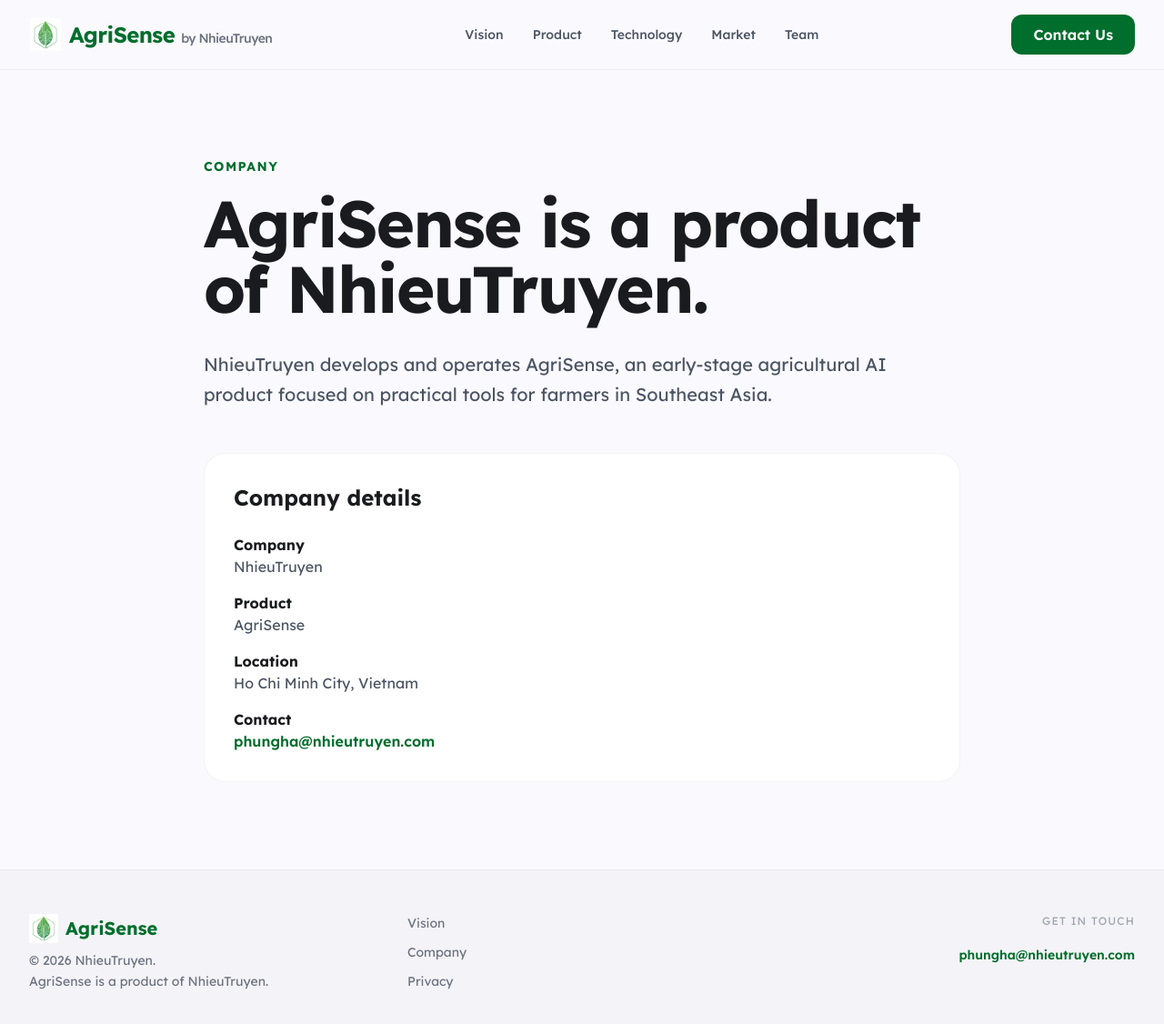
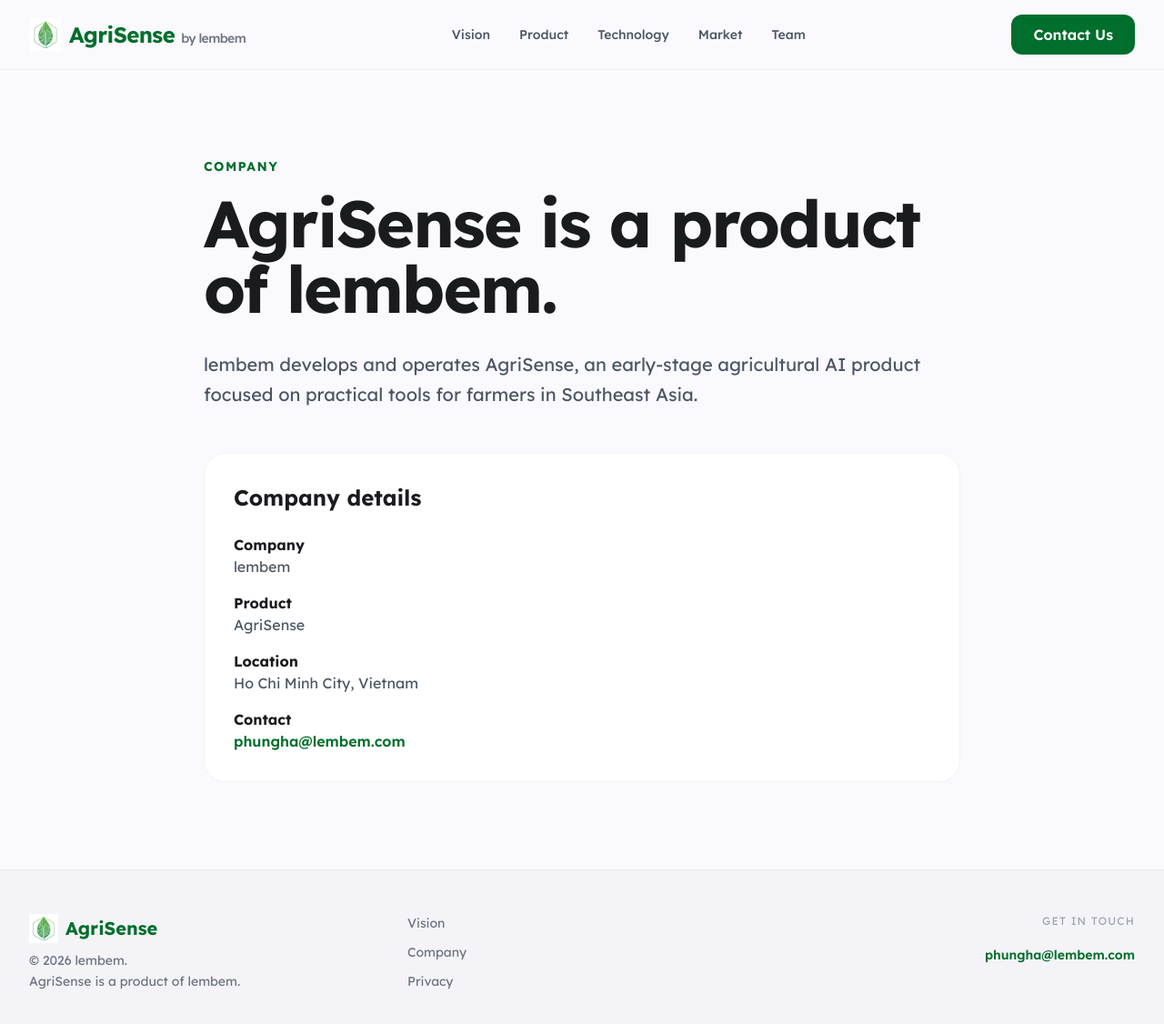
Before and after one commit to yanghoxom/agrisense-ai, a website: page company.html in a window 1280 px wide. Shown: the whole page at 91% size. Drawn offline with nearby package versions, Linux system fonts and the light colour scheme.

Commit message:
Replace NhieuTruyen branding with lembem

```diff
--- a/company.html
+++ b/company.html
@@ -5,8 +5,8 @@
 <meta name="viewport" content="width=device-width, initial-scale=1.0"/>
 <link rel="icon" type="image/png" href="logo.png"/>
 <link rel="apple-touch-icon" href="logo.png"/>
-<title>Company | AgriSense by NhieuTruyen</title>
-<meta name="description" content="AgriSense is an agricultural AI product developed and operated by NhieuTruyen in Ho Chi Minh City, Vietnam."/>
+<title>Company | AgriSense by lembem</title>
+<meta name="description" content="AgriSense is an agricultural AI product developed and operated by lembem in Ho Chi Minh City, Vietnam."/>
 <script src="https://cdn.tailwindcss.com"></script>
 <link href="https://fonts.googleapis.com/css2?family=Lexend:wght@300;400;500;600;700;800&amp;display=swap" rel="stylesheet"/>
 <style>body { font-family: 'Lexend', sans-serif; }</style>
@@ -16,7 +16,7 @@
 <div class="flex justify-between items-center px-8 py-4 max-w-7xl mx-auto">
 <a class="flex items-center gap-2 no-underline" href="index.html">
 <img src="logo.png" alt="AgriSense Logo" class="h-9 w-9 object-contain"/>
-<span class="text-2xl font-bold text-[#006e2c] tracking-tight">AgriSense <span class="text-sm font-medium text-gray-500">by NhieuTruyen</span></span>
+<span class="text-2xl font-bold text-[#006e2c] tracking-tight">AgriSense <span class="text-sm font-medium text-gray-500">by lembem</span></span>
 </a>
 <div class="hidden md:flex gap-8 items-center text-sm font-medium">
 <a class="text-gray-600 hover:text-[#006e2c]" href="index.html">Vision</a>
@@ -25,20 +25,20 @@
 <a class="text-gray-600 hover:text-[#006e2c]" href="market.html">Market</a>
 <a class="text-gray-600 hover:text-[#006e2c]" href="team.html">Team</a>
 </div>
-<a href="mailto:phungha@nhieutruyen.com" class="bg-[#006e2c] text-white px-6 py-2.5 rounded-xl font-semibold no-underline">Contact Us</a>
+<a href="mailto:phungha@lembem.com" class="bg-[#006e2c] text-white px-6 py-2.5 rounded-xl font-semibold no-underline">Contact Us</a>
 </div>
 </nav>
 <main class="max-w-4xl mx-auto px-8 py-24">
 <p class="text-sm font-bold uppercase tracking-widest text-[#006e2c] mb-4">Company</p>
-<h1 class="text-5xl md:text-7xl font-bold tracking-tight mb-8">AgriSense is a product of NhieuTruyen.</h1>
-<p class="text-xl text-gray-600 leading-relaxed mb-12">NhieuTruyen develops and operates AgriSense, an early-stage agricultural AI product focused on practical tools for farmers in Southeast Asia.</p>
+<h1 class="text-5xl md:text-7xl font-bold tracking-tight mb-8">AgriSense is a product of lembem.</h1>
+<p class="text-xl text-gray-600 leading-relaxed mb-12">lembem develops and operates AgriSense, an early-stage agricultural AI product focused on practical tools for farmers in Southeast Asia.</p>
 <div class="bg-white rounded-3xl p-8 border border-[#bdcaba]/20">
 <h2 class="text-2xl font-bold mb-6">Company details</h2>
 <dl class="space-y-4 text-gray-600">
-<div><dt class="font-bold text-[#1a1b1e]">Company</dt><dd>NhieuTruyen</dd></div>
+<div><dt class="font-bold text-[#1a1b1e]">Company</dt><dd>lembem</dd></div>
 <div><dt class="font-bold text-[#1a1b1e]">Product</dt><dd>AgriSense</dd></div>
 <div><dt class="font-bold text-[#1a1b1e]">Location</dt><dd>Ho Chi Minh City, Vietnam</dd></div>
-<div><dt class="font-bold text-[#1a1b1e]">Contact</dt><dd><a class="text-[#006e2c] font-semibold hover:underline" href="mailto:phungha@nhieutruyen.com">phungha@nhieutruyen.com</a></dd></div>
+<div><dt class="font-bold text-[#1a1b1e]">Contact</dt><dd><a class="text-[#006e2c] font-semibold hover:underline" href="mailto:phungha@lembem.com">phungha@lembem.com</a></dd></div>
 </dl>
 </div>
 </main>
@@ -49,7 +49,7 @@
 <img src="logo.png" alt="AgriSense Logo" class="h-8 w-8 object-contain"/>
 <span class="text-xl font-bold text-[#006e2c]">AgriSense</span>
 </a>
-<p class="text-sm text-gray-500 max-w-xs leading-relaxed">© 2026 NhieuTruyen.<br/>AgriSense is a product of NhieuTruyen.</p>
+<p class="text-sm text-gray-500 max-w-xs leading-relaxed">© 2026 lembem.<br/>AgriSense is a product of lembem.</p>
 </div>
 <div class="flex flex-col gap-3 text-sm">
 <a class="text-gray-500 hover:text-[#006e2c]" href="index.html">Vision</a>
@@ -58,7 +58,7 @@
 </div>
 <div class="md:text-right">
 <p class="text-xs text-gray-400 uppercase tracking-widest mb-4">Get in touch</p>
-<a href="mailto:phungha@nhieutruyen.com" class="text-sm text-[#006e2c] font-semibold hover:underline">phungha@nhieutruyen.com</a>
+<a href="mailto:phungha@lembem.com" class="text-sm text-[#006e2c] font-semibold hover:underline">phungha@lembem.com</a>
 </div>
 </div>
 </footer>
```
